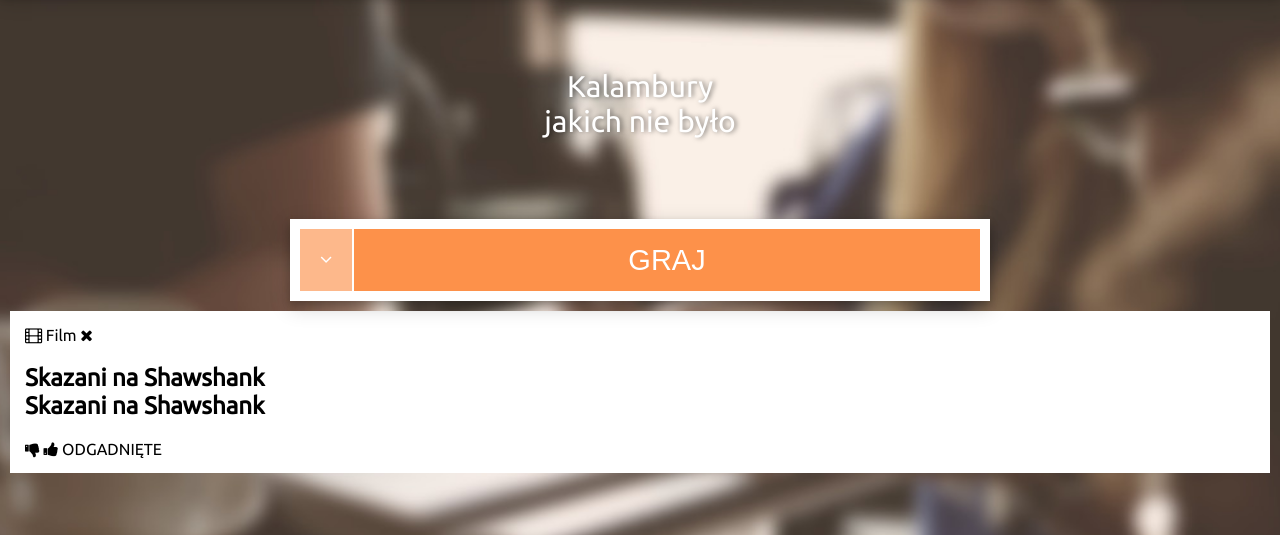
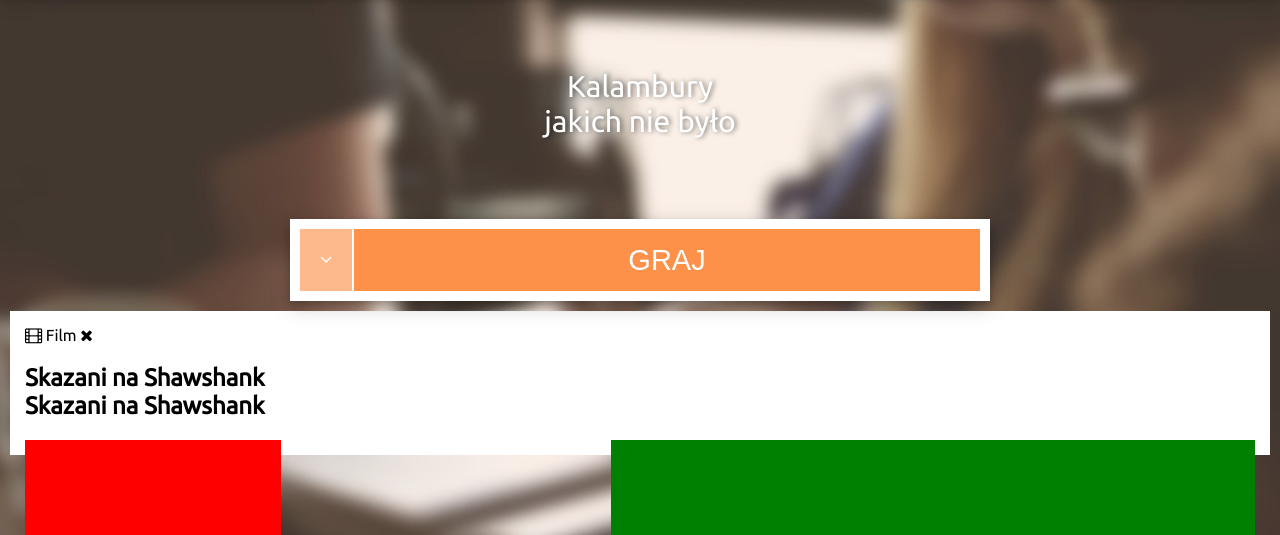
Before and after one commit to KrugerTheFirst/Kalambury, a website: page index.html in a window 1280 px wide. Shown: the part 76-611 px from the top of the page. Drawn offline with nearby package versions, Linux system fonts and the light colour scheme; files that its build step writes are made by us from their sources; files whose address does not match are found by name.

Commit message:
feat(game): add buttons styles

```diff
--- a/src/scss/modules/_game.scss
+++ b/src/scss/modules/_game.scss
@@ -4,6 +4,7 @@
   min-height: 100px;
   margin: 10px;
   padding: 15px;
+  height: 100%;
 
 
   &-header {
@@ -15,6 +16,16 @@
   }
 
 
+  &-button {
+    background: red;
+    font-size: 60px;
+    padding: 100px;
+    float: left;
 
+    &--good {
+      background: green;
+      float: right;
+    }
+  }
 
 }
```
